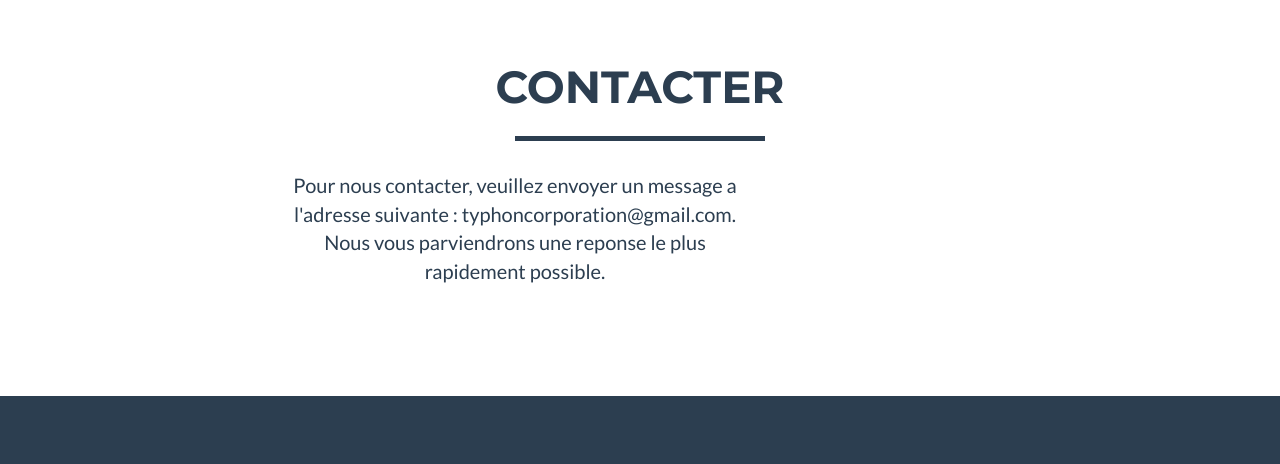
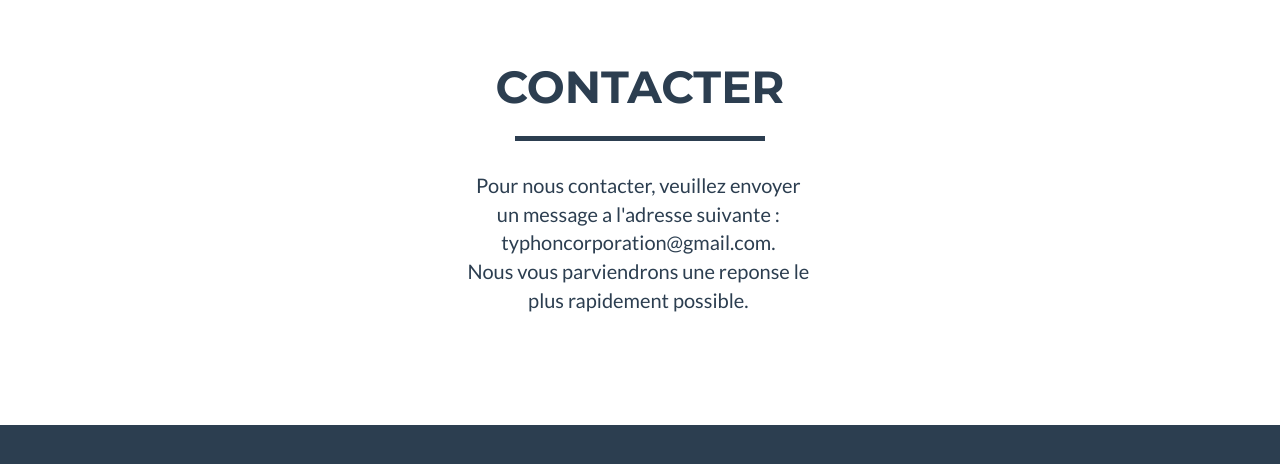
Before and after one commit to alexishinse/alexishinse.github.io, a plain HTML site: page index.html in a window 1280 px wide. Shown: the part 2012-2476 px from the top of the page. Drawn offline with nearby package versions, Linux system fonts and the light colour scheme.

```diff
--- a/index.html
+++ b/index.html
@@ -158,8 +158,8 @@
                     <hr class="star-primary">
                 </div>
             </div>
-            <div class="row">
-                <div class="col-lg-8 col-lg-offset-2" align="center">
+            <div class="row" align="center">
+                <div class="col-lg-8 col-lg-offset-2" align="center" style="padding-left:200px">
                    <div class="col-lg-8 text-center" align="center">
                     <p>Pour nous contacter, veuillez envoyer un message a l'adresse suivante : typhoncorporation@gmail.com. <br /> Nous vous parviendrons une reponse le plus rapidement possible. </p>
                 </div>
```
